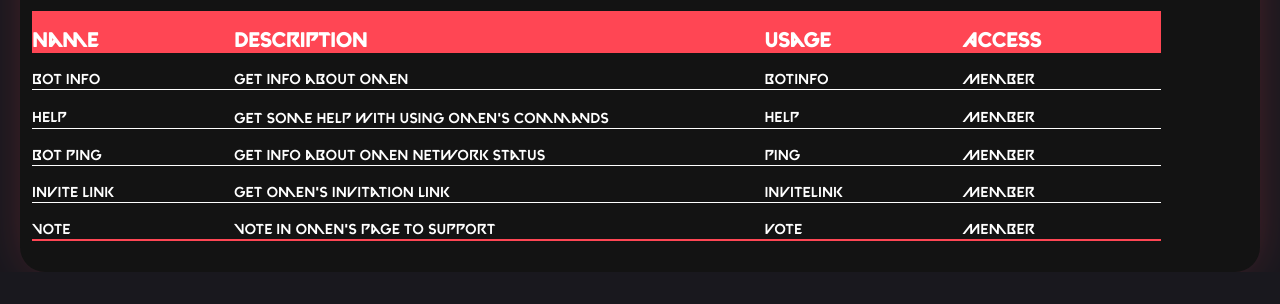
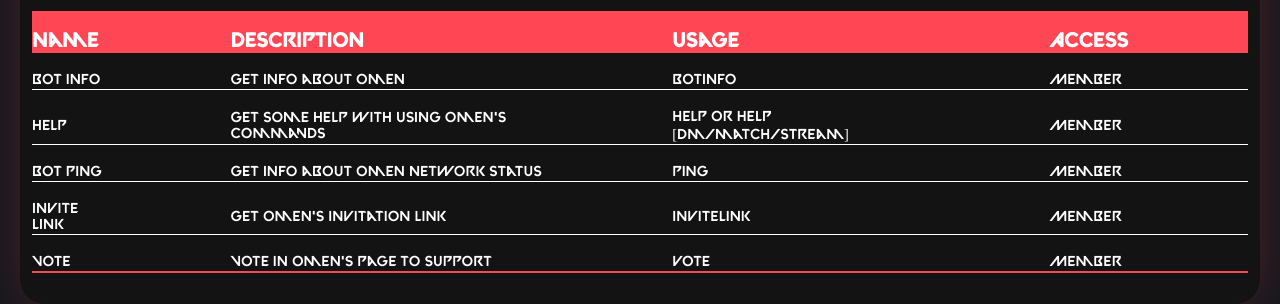
Before and after one commit to GalCohenDev/OmenValorant, a plain HTML site: page commands.html in a window 1280 px wide. Shown: the part 650-954 px from the top of the page. Before the commit the page ends 922 px from the top, so only its background shows below. Drawn offline with Linux system fonts and the light colour scheme.

Commit message:
Update commands.html

```diff
--- a/commands.html
+++ b/commands.html
@@ -109,8 +109,8 @@
                     </tr>
                     <tr>
                         <td>Help</td>
-                        <td>Get some help with using Omen's commands ⠀⠀⠀</td>
-                        <td>help</td>
+                        <td>Get some help with using Omen's commands</td>
+                        <td>help or help [dm/match/stream]</td>
                         <td>Member</td>
                     </tr>
                     <tr>
```
